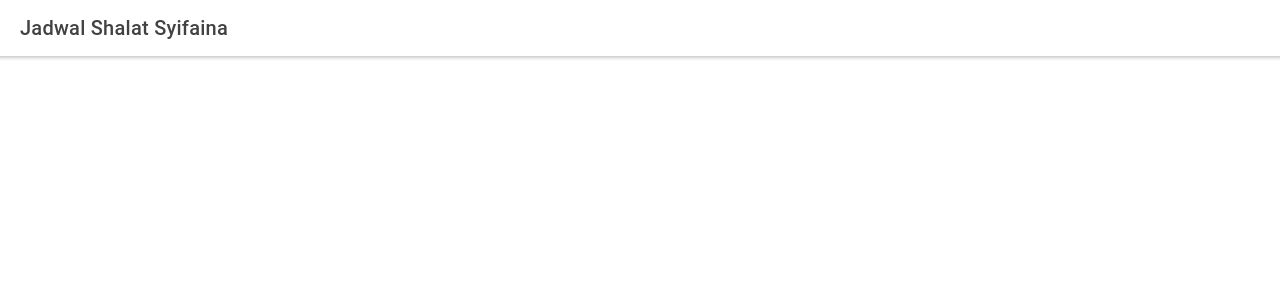
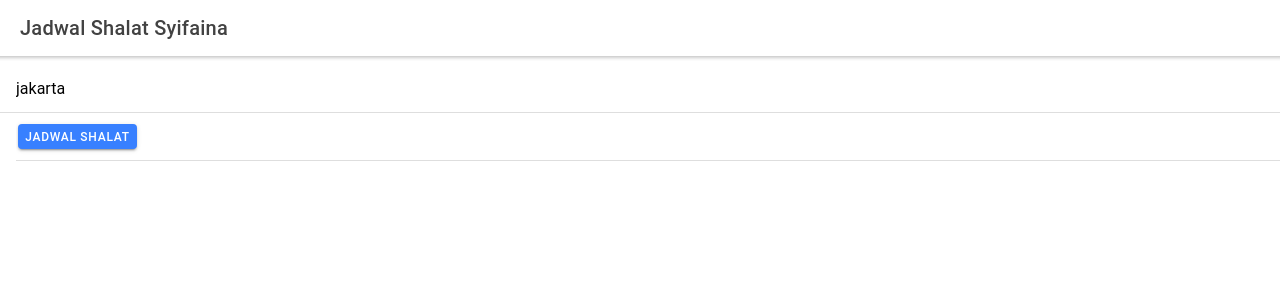
Before and after one commit to iftikharfadjar/ionic-react-course, a React (Create React App) app in the folder ionic-react-course/: page / in a window 1280 px wide. Shown: the top 300 px of the page. Built offline with nearby package versions, Linux system fonts and the light colour scheme; no server answers.

Commit message:
the city name is editable and use current date

```diff
--- a/ionic-react-course/package.json
+++ b/ionic-react-course/package.json
@@ -8,9 +8,10 @@
     "@testing-library/react": "^9.5.0",
     "@testing-library/user-event": "^7.2.1",
     "axios": "^0.19.2",
+    "dayjs": "^1.8.34",
     "react": "^16.13.1",
     "react-dom": "^16.13.1",
-    "react-scripts": "3.4.1"
+    "react-scripts": "^3.4.3"
   },
   "scripts": {
     "start": "react-scripts start",
--- a/ionic-react-course/src/App.js
+++ b/ionic-react-course/src/App.js
@@ -8,29 +8,43 @@ import {
   IonContent,
   IonApp,
   IonPage,
+  IonList,
+  IonItem,
+  IonInput,
+  IonButton,
 } from "@ionic/react";
+import dayjs from "dayjs";
+
+const formatDate = (isoString) => {
+  return dayjs(isoString).format("DD-MM-YYYY");
+};
 
 function App() {
   const [timePrayer, setTimePrayer] = useState();
-  const [show, setShow] = useState(false);
+  const [update, setUpdate] = useState(false);
+  const [today, setToday] = useState();
+  const [location, setLocation] = useState("jakarta");
 
   useEffect(() => {
     async function fetchData() {
+      const now = dayjs(new Date());
+      setToday(now.toISOString());
       const res = await axios.get(
-        "https://api.aladhan.com/timingsByAddress/20-08-2020?address=jakarta&method=5"
+        `https://api.aladhan.com/timingsByAddress/${formatDate(
+          today
+        )}?address=${location}&method=5`
       );
       if (res != null) {
         setTimePrayer(res.data.data);
-        setShow(true);
+        setUpdate(true);
       }
     }
-
     fetchData();
 
     // return () => {
     //   cleanup;
     // };
-  }, []);
+  }, [update]);
   return (
     <IonApp>
       <IonPage>
@@ -40,10 +54,30 @@ function App() {
           </IonToolbar>
         </IonHeader>
         <IonContent>
-          {show && (
+          <IonList>
+            <IonItem>
+              <IonInput
+                value={location}
+                onIonChange={(e) => setLocation(e.detail.value)}
+                placeholder="Nama Kota"
+              ></IonInput>
+            </IonItem>
+            <IonItem>
+              <IonButton
+                onClick={() => {
+                  setUpdate(false);
+                }}
+              >
+                Jadwal Shalat
+              </IonButton>
+            </IonItem>
+          </IonList>
+
+          {update && (
             <TimePrayerTable
               Timings={timePrayer.timings}
               Date={timePrayer.date}
+              City={location}
               Location={timePrayer.meta}
             ></TimePrayerTable>
           )}
--- a/ionic-react-course/src/TimePrayerTable.js
+++ b/ionic-react-course/src/TimePrayerTable.js
@@ -1,12 +1,17 @@
 import React from "react";
-import { IonItem, IonLabel, IonList } from "@ionic/react";
+import { IonItem, IonLabel, IonList, IonText } from "@ionic/react";
 
-function TimePrayerTable({ Timings, Date, Location }) {
+function TimePrayerTable({ Timings, Date, City, Location }) {
   return (
     <>
-      <h1>
-        {Date.readable}, {Location.timezone}
-      </h1>
+      <IonItem>
+        <IonText>
+          <h1>
+            {Date.readable}, {City}
+          </h1>
+        </IonText>
+      </IonItem>
+
       <IonList>
         <IonItem>
           <IonLabel>Shubuh : {Timings.Fajr}</IonLabel>
```
Also changed, not shown: 2 other files (tests, documents, lock files or other folders).
